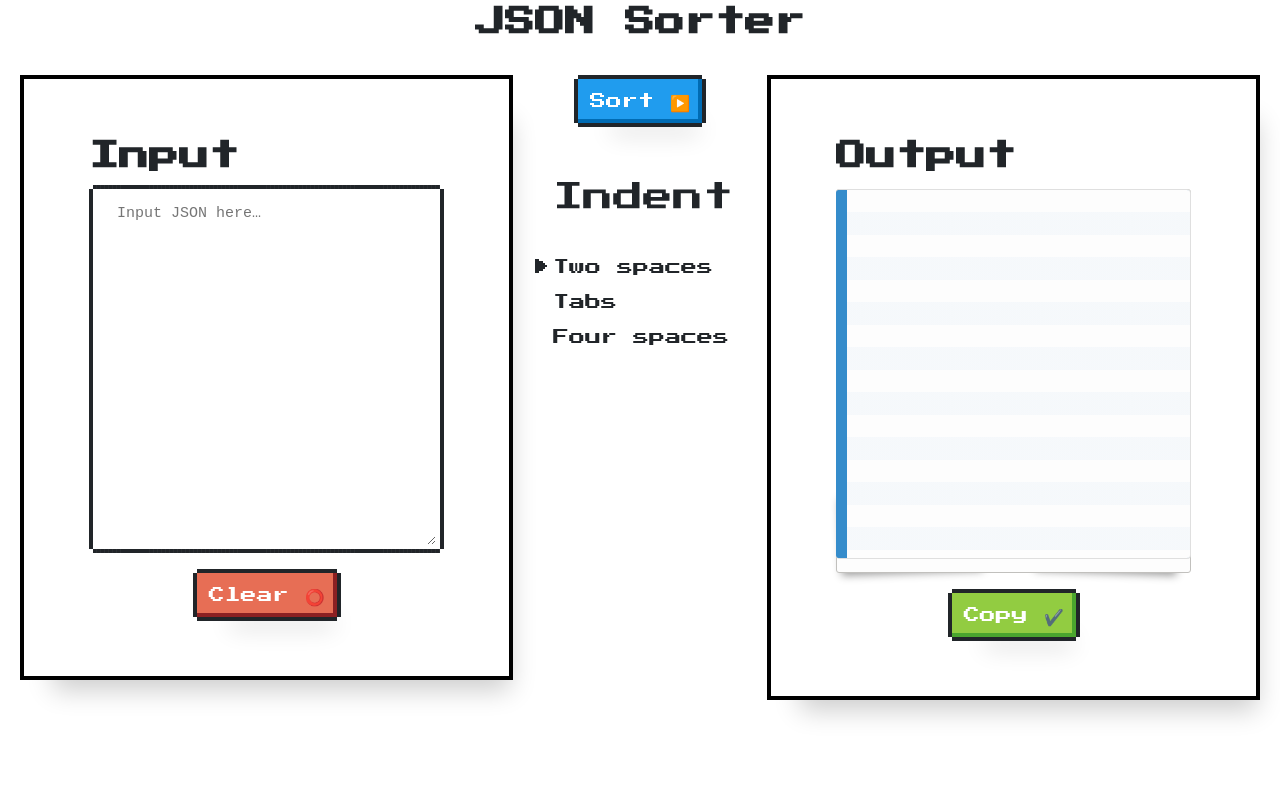
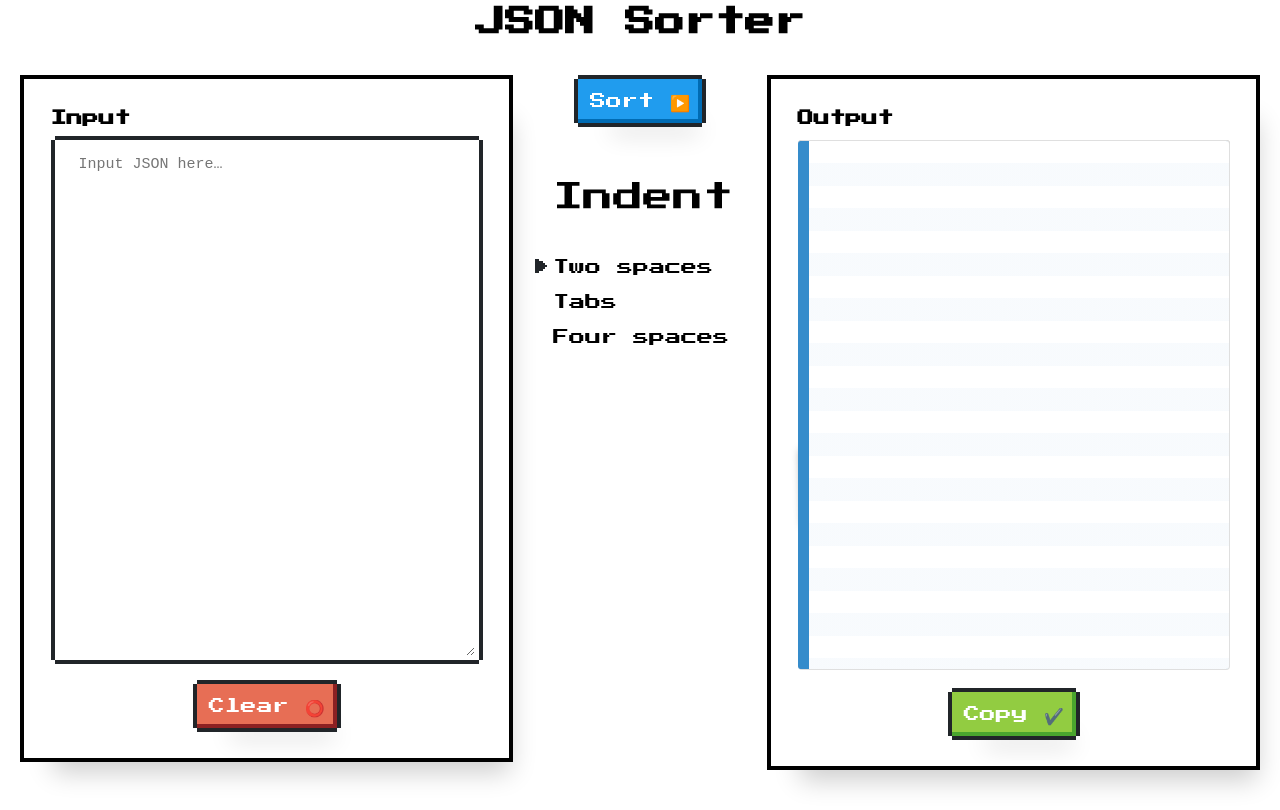
Before and after one commit to r37r0m0d3l/json_sort, a browser extension: page index.html in a window 1280 px wide. Drawn offline with Linux system fonts and the light colour scheme; a web font is replaced by a local one.

Commit message:
Minor CSS improvements

```diff
--- a/css/main.css
+++ b/css/main.css
@@ -1,4 +1,4 @@
-@import url('https://fonts.googleapis.com/css?family=Press+Start+2P&display=swap');
+@import url("https://fonts.googleapis.com/css?family=Press+Start+2P&display=swap");
 
 /*! HTML5 Boilerplate v7.3.0 | MIT License | https://html5boilerplate.com/ */
 
@@ -318,15 +318,69 @@ pre {
 }
 
 @font-face {
-  font-family: 'JetBrainsMonoMedium';
-  src: url('./font/JetBrainsMonoMedium.ttf') format('ttf');
+  font-family: "JetBrainsMonoMedium";
+  src: url("./font/JetBrainsMonoMedium.ttf") format("ttf");
   font-display: swap;
 }
 
-html, body, pre, code, kbd, samp, h4 {
-  font-family: 'Press Start 2P', cursive;
+html,
+body,
+pre,
+code,
+kbd,
+samp,
+h4 {
+  font-family: "Press Start 2P", cursive;
 }
 
-code, textarea {
-  font-family: "JetBrains Mono Medium", monospace !important;
+code,
+textarea {
+  font-family: "JetBrains Mono Medium", "Fira Code", monospace !important;
 }
+
+:root {
+  --color-bg: #000000;
+  --color-fg: #ffffff;
+}
+
+@media (prefers-color-scheme: light) {
+  :root {
+    --color-bg: #ffffff;
+    --color-fg: #000000;
+  }
+}
+
+body,
+textarea {
+  background-color: var(--color-bg) !important;
+  color: var(--color-fg) !important;
+}
+
+.card {
+  border-color: var(--color-fg) !important;
+}
+
+pre[class*="language-"] > code,
+.token + .operator {
+  background-color: var(--color-bg) !important;
+}
+
+.nes-container {
+  padding: 0.1em !important;
+}
+
+.card {
+  min-height: 85vh;
+}
+
+textarea {
+  height: 65vh;
+}
+
+code {
+  min-height: 66vh;
+}
+
+.is-success {
+  margin-top: 19vh !important;
+}
--- a/index.html
+++ b/index.html
@@ -62,7 +62,7 @@
         <div class="col-5 col">
           <div class="card nes-container">
             <div class="card-body">
-              <h4 class="card-title">Input</h4>
+              <h6 class="card-title">Input</h6>
               <div class="form-group">
                 <textarea
                   placeholder="Input JSON here…"
@@ -145,7 +145,7 @@
         <div class="col-5 col">
           <div class="card nes-container">
             <div class="card-body">
-              <h4 class="card-title">Output</h4>
+              <h6 class="card-title">Output</h6>
               <pre><code
                 contenteditable
                 class="language-json"
--- a/js/main.js
+++ b/js/main.js
@@ -80,7 +80,11 @@ function objectKeysSort(objectLike) {
   return Object.keys(objectLike)
     .sort((alpha, beta) => alpha.localeCompare(beta))
     .reduce((sorted, key) => {
-            if (objectLike[key] && typeof objectLike[key] === "object" && !Array.isArray(objectLike[key])) {
+      if (
+        objectLike[key] &&
+        typeof objectLike[key] === "object" &&
+        !Array.isArray(objectLike[key])
+      ) {
         sorted[key] = objectKeysSort(objectLike[key]);
       } else {
         sorted[key] = objectLike[key];
@@ -123,8 +127,8 @@ const app = new Vue({
     outputCode: "",
     outputTextarea: "",
     config: {
-            indent: "2spaces"
-        }
+      indent: "2spaces",
+    },
   },
   mounted() {
     const input = this.cacheGetInput();
@@ -158,18 +162,17 @@ const app = new Vue({
       this.eventSort();
     },
     eventSort() {
-            let input = this.$data.inputJson;
+      let input = this.$data.inputJson.trim();
       if (input.length === 0) {
         this.setOutput("");
         this.cacheSetInput("");
         return;
       }
-            const isUrl = (input.length > 14) && (input.startsWith("https://") || input.startsWith("http://"));
-
+      const isUrl =
+        input.length > 14 &&
+        (input.startsWith("https://") || input.startsWith("http://"));
 
       if (isUrl) {
-
-
         try {
           input = convertUrlToJson(input);
           input = JSON.stringify(input);
@@ -222,7 +225,11 @@ const app = new Vue({
     },
     setOutput(value) {
       this.$data.outputJson = value;
-            this.$data.outputCode = Prism.highlight(value, Prism.languages.json, "json");
+      this.$data.outputCode = Prism.highlight(
+        value,
+        Prism.languages.json,
+        "json"
+      );
     },
     cacheGetInput(value) {
       const input = appStorage.getItem("input");
@@ -247,6 +254,6 @@ const app = new Vue({
     },
     cacheSetIndent(value) {
       appStorage.setItem("indent", value);
-        }
-    }
+    },
+  },
 });
```
Also changed, not shown: manifest.json. Lines whose indentation alone changed are shown as unchanged.
